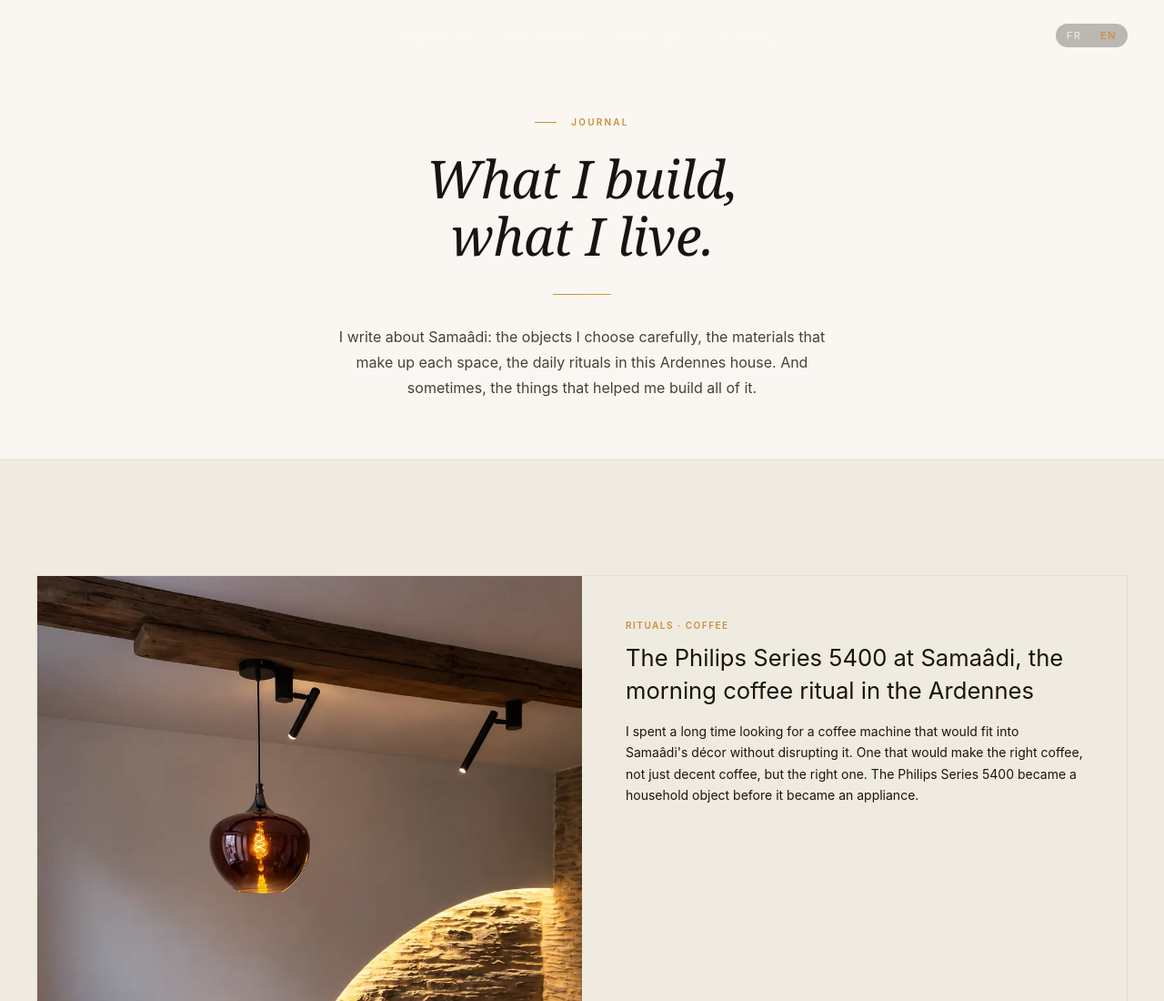
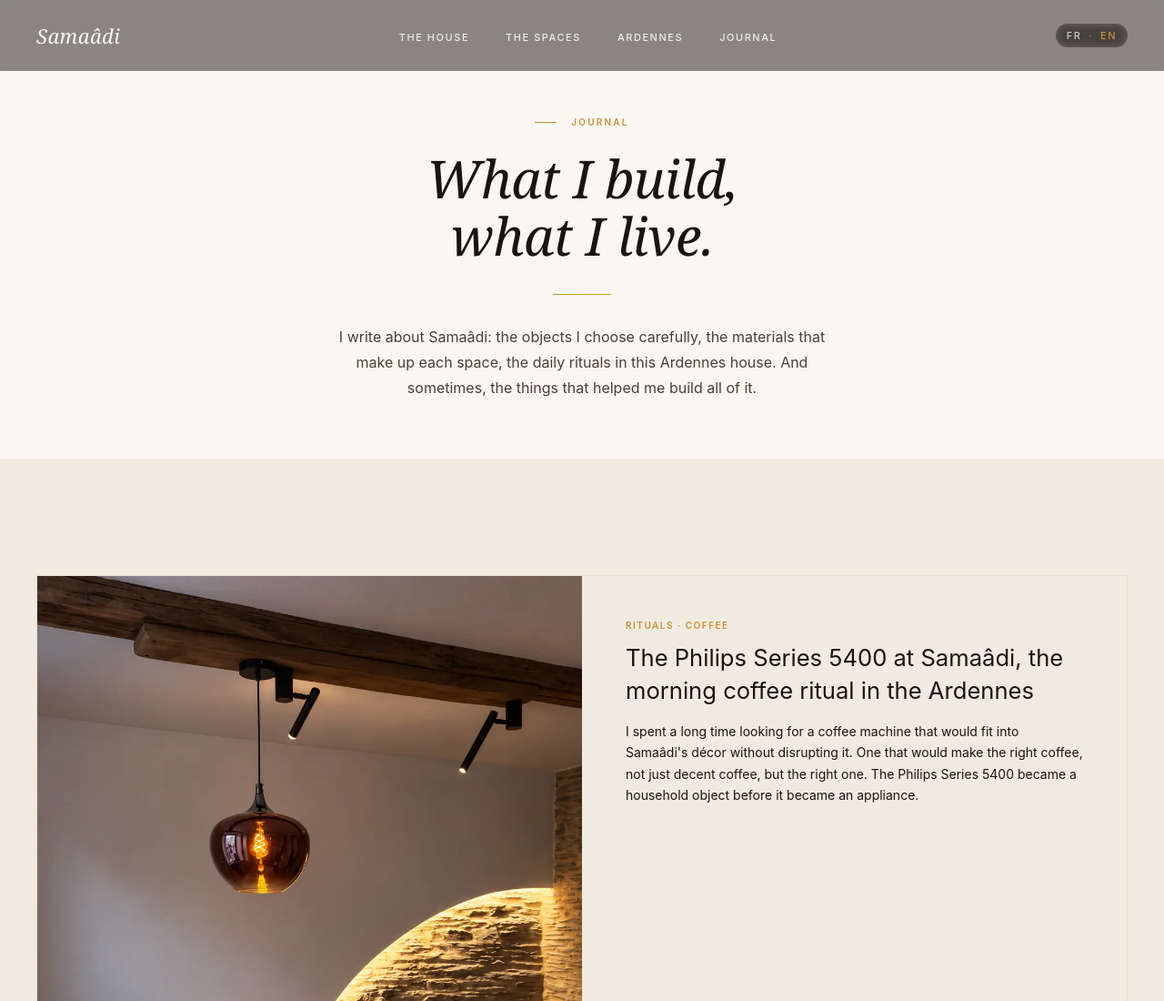
Before and after one commit to nomdom149/Samaadi, a plain HTML site: page blog/index.html in a window 1280 px wide. Shown: the top 1100 px of the page at 91% size. Drawn offline with Linux system fonts and the light colour scheme; a web font is replaced by a local one.

Commit message:
fix: nav lisible sur le hero — fond brun 50% en haut de page
Quand la page charge sur le hero (photo pleine hauteur), la nav est
maintenant sur un fond brun semi-transparent (rgba 26,20,16 à 50%)
avec un léger blur — menu, logo et bouton FR·EN sont tous visibles.
Au scroll, la transition vers le fond crème reste inchangée.
Opacité des liens du menu montée à 90% pour plus de lisibilité.

Co-Authored-By: Claude Sonnet 4.6 <noreply@anthropic.com>
Claude-Session: https://claude.ai/code/session_01VZzz8Yzy63N2X9erCSdQB7

```diff
--- a/css/global.css
+++ b/css/global.css
@@ -178,7 +178,13 @@ ul, ol {
   display: flex;
   align-items: center;
   justify-content: space-between;
+  /* Fond brun semi-transparent sur le hero — disparaît au scroll */
+  background: rgba(26, 20, 16, 0.50);
+  backdrop-filter: blur(4px);
+  -webkit-backdrop-filter: blur(4px);
   transition: background var(--duration-normal) var(--ease-out),
+              backdrop-filter var(--duration-normal) var(--ease-out),
+              -webkit-backdrop-filter var(--duration-normal) var(--ease-out),
               padding var(--duration-normal) var(--ease-out);
 }
 
@@ -219,7 +225,7 @@ ul, ol {
   font-weight: 500;
   letter-spacing: 0.14em;
   text-transform: uppercase;
-  color: rgba(250, 247, 242, 0.8);
+  color: rgba(250, 247, 242, 0.90);
   transition: color var(--duration-fast) var(--ease-out);
 }
 
@@ -240,7 +246,7 @@ ul, ol {
   letter-spacing: 0.14em;
   text-transform: uppercase;
   /* Fond discret pour garantir la lisibilité sur toute photo */
-  background: rgba(26, 20, 16, 0.28);
+  background: rgba(26, 20, 16, 0.22);
   backdrop-filter: blur(6px);
   -webkit-backdrop-filter: blur(6px);
   padding: 6px 12px;
```
